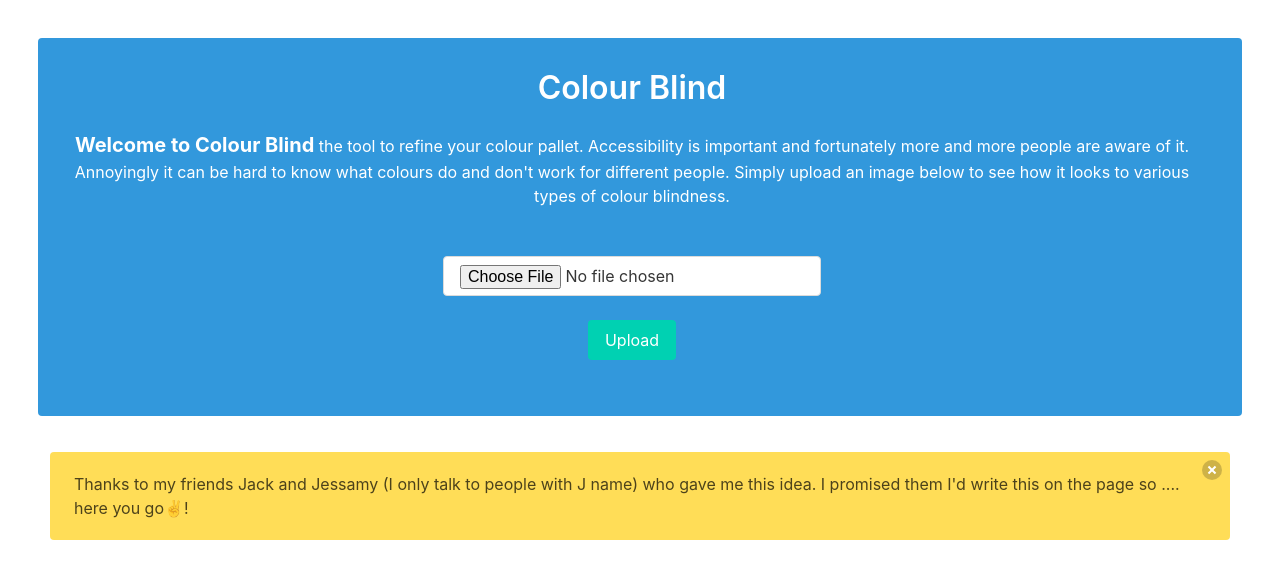
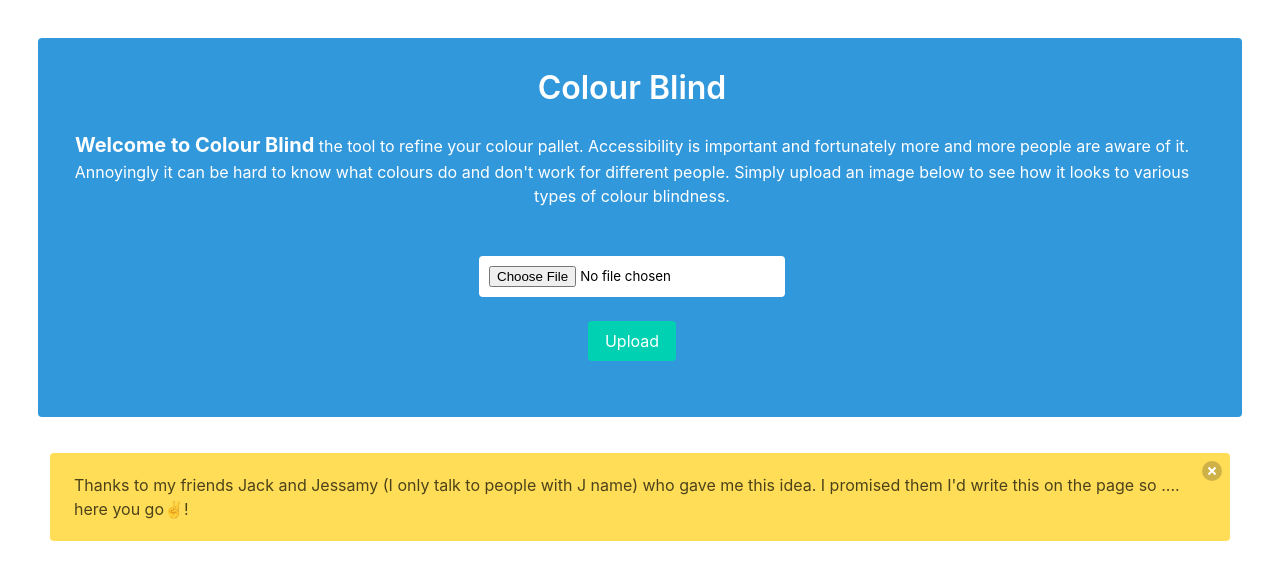
Before and after one commit to ColinRoitt/colourBlind, a Node server app: page / in a window 1280 px wide. Shown: the top 580 px of the page. Run offline with Node 20, Linux system fonts and the light colour scheme.

Commit message:
responsive form

```diff
--- a/public/stylesheets/style.sass
+++ b/public/stylesheets/style.sass
@@ -6,3 +6,9 @@ body
 
 .preview
   cursor: pointer
+
+.upload_file
+  background: white
+  padding: 10px
+  color: black
+  border-radius: 4px
--- a/views/index.ejs
+++ b/views/index.ejs
@@ -3,6 +3,7 @@
 
 <head>
   <title><%= title %></title>
+  <meta name="viewport" content="width=device-width, initial-scale=1">
   <link rel='stylesheet' href='/stylesheets/style.css' />
   <link rel='stylesheet' href='https://stackpath.bootstrapcdn.com/font-awesome/4.7.0/css/font-awesome.min.css' />
 
@@ -10,7 +11,7 @@
 </head>
 
 <body>
-  <div class='columns is-mobile notification is-info'>
+  <div class='columns notification is-info'>
     <div class='column is-whole has-text-centered'>
       <div class='header'>
         <h1 class='title'><%= title %></h1>
@@ -18,7 +19,7 @@
       </div>
       <br/><br/>
       <form id='form' ref='uploadForm' id='uploadForm' action='/upload' method='post' encType='multipart/form-data'>
-        <input class='button' id='file' type='file' name='sampleFile' />
+        <input class='upload_file' accept="image/*" id='file' type='file' name='sampleFile' />
         <br/><br/>
         <input class='button is-primary' id='upload' type='submit' value='Upload' />
         <br /><br/>
```
Also changed, not shown: public/stylesheets/dist/style.css, public/stylesheets/style.css, 1 other file.
